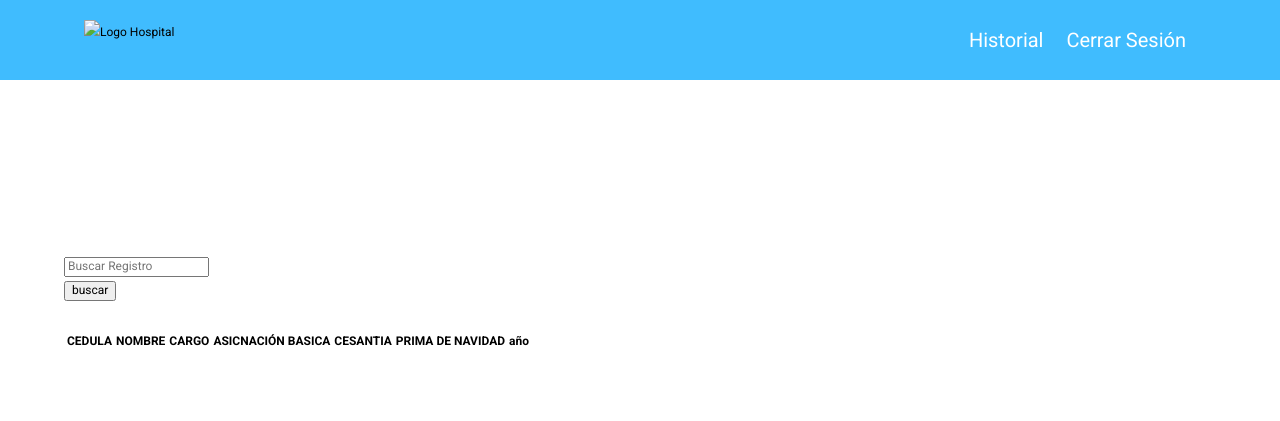
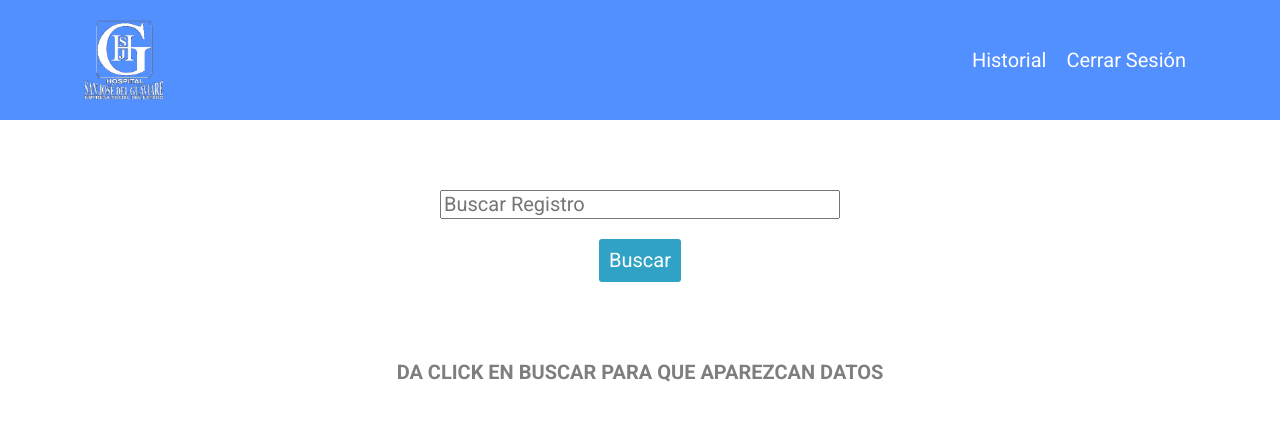
Before and after one commit to kevin-sarria/proyecto-yeison, a PHP site: page /index.php in a window 1280 px wide. Shown: the top 421 px of the page. Run offline with PHP 8.4, Linux system fonts and the light colour scheme; the visitor is signed in with stand-in values (Sample User, id 1); tables that the repository leaves empty hold one stand-in row (values such as "Sample post"); lists and menus that the app fills with data are empty.

Commit message:
avances en la parte de buscar registros en el index

```diff
--- a/controladores/c-autenticacion.php
+++ b/controladores/c-autenticacion.php
@@ -13,7 +13,7 @@
 
     if (($r->num_rows) == 1)
     {
-        session_start() ;
+        session_start();
 
         $_SESSION["login"]=$_POST["usuario"];
 
--- a/css/estilo.css
+++ b/css/estilo.css
@@ -1,7 +1,10 @@
 
 :root {
-    --colorBarra: #40BCFE;
+    --colorBarra: #528fff;
     --blanco: #FFFFFF;
+    --azulBoton: rgb(48, 162, 197);
+    --colorTitulos: #E74C3C;
+    --grisTextoMensaje: rgb(126, 126, 126);
 
     --fuenteParrafos: 'Roboto', sans-serif;
     --fuenteTitulos: 'Roboto Condensed', sans-serif;
@@ -88,7 +91,7 @@ h1, h2, h3, h4, h5, h6 {
 
 .contenedor {
     margin: 0 auto;
-    margin-top: 15rem;
+    margin-top: 2rem;
     max-width: 120rem;
     width: 90%;
 }
@@ -112,8 +115,112 @@ h1, h2, h3, h4, h5, h6 {
     max-width: 90%;
 }
 
-.contenedor__barra a {
+.contenedor__barra img {
+    max-width: 8rem;
+}
+
+.contenedor__barra nav {
+    display: flex;
+    align-items: center;
+}
+
+.contenedor__barra nav a {
     font-size: 2rem;
     margin: 0 1rem;
     color: var(--blanco);
 }
+
+
+
+/*----------------------------------------------------------------------------------------------*/
+/*----------------------------------------------------------------------------------------------*/
+/*----------------------------------------------------------------------------------------------*/
+
+
+/* Index */
+
+.centrar-flex {
+    display: flex;
+    justify-content: center;
+}
+
+.formulario {
+    padding: 3rem;
+}
+
+.formulario input[type="text"],
+.formulario button {
+    display: block;
+    margin: 2rem auto;
+}
+
+.formulario input[type="text"] {
+    font-size: 2rem;
+    width: 40rem;
+}
+
+.formulario button {
+    font-size: 2rem;
+    cursor: pointer;
+    background-color: var(--azulBoton);
+    color: var(--blanco);
+    padding: 1rem;
+    border: none;
+    border-radius: 0.3rem;
+}
+
+.formulario button:hover {
+    background-color: var(--colorBarra);
+    transition: all 0.3s ease-out;
+}
+
+
+/* Tabla */
+
+.mensaje {
+    position: absolute;
+    text-transform: uppercase;
+    color: var(--grisTextoMensaje);
+    font-weight: bold;
+    font-size: 2rem;
+}
+
+.tabla {
+    width: 120rem;
+}
+
+.tabla thead th {
+    color: var(--colorTitulos);
+    font-size: 1.5rem;
+}
+
+
+
+
+
+/*----------------------------------------------------------------------------------------------*/
+/*----------------------------------------------------------------------------------------------*/
+/*----------------------------------------------------------------------------------------------*/
+
+
+
+
+
+
+
+
+
+
+
+
+
+
+
+
+
+
+
+
+/*----------------------------------------------------------------------------------------------*/
+/*----------------------------------------------------------------------------------------------*/
+/*----------------------------------------------------------------------------------------------*/
--- a/index.php
+++ b/index.php
@@ -4,11 +4,11 @@
     // Iniciamos la sesión para saber si el usuario esta logueado o no.
     session_start();
 
+    // Importamos la conexión
+    include( "class/conexion.php" );
+
     // Importamos la cabecera
     include('./vistas/header.php');
-
-    // Importamos la conexión
-    include( "class/conexion.php" );
 
     // Importamos la tabla del historial
     include( "vistas/v-historial.php" );
--- a/vistas/buscar.php
+++ b/vistas/buscar.php
@@ -7,6 +7,10 @@ if(!isset($_POST['buscar'])){
     $_POST['buscar']= "";
 
     $buscar = $_POST['buscar'];
+
+    if($buscar == "") {
+        echo '<p class="mensaje">Da click en buscar para que aparezcan datos</p>';
+    }
 }
 
 $conexion = Conex::conectar();
--- a/vistas/header.php
+++ b/vistas/header.php
@@ -26,12 +26,14 @@
 
         <div class="contenedor__barra">
 
-            <img src="" alt="Logo Hospital">
+            <img src="/proyecto-yeison/img/logo.png" alt="Logo Hospital">
 
             <nav>
-                <?php !$_SESSION['login'] ? '<a href="#">Iniciar Sesión</a>' : '' ?>
-                <a href="#">Historial</a>
-                <a href="#">Cerrar Sesión</a>
+                <?php if(!isset($_SESSION['login'])) { echo "<a href='/proyecto-yeison/vistas/iniciar-sesión.php'>Iniciar Sesión</a>"; } ?>
+
+                <?php if(isset($_SESSION['login'])) { echo "<a href='#'>Historial</a>"; } ?>
+
+                <?php if(isset($_SESSION['login'])) { echo "<a href='#'>Cerrar Sesión</a>"; } ?>
             </nav>
         </div>
 
--- a/vistas/v-historial.php
+++ b/vistas/v-historial.php
@@ -1,69 +1,59 @@
-<body>
 
+<div class="centrar-flex">
+      <!--inicia formulario-->
+      <form action="" method="POST" class="formulario">
+            <!--ponemos un input para poner un cuadro de texto el cual nos cirvira para realizar la busqueda -->
+            <input type="text" id="buscar" name="buscar" placeholder="Buscar Registro" />
+            <!--cerramos input-->
+            <!--envia la información que se encuentra en el input para realisar la consulta en la base de datos con lo que se quiere buscar-->
+            <button>Buscar</button>
+            <!--fin de formulario-->
+</form>
+</div>
 
-       <br>
-       <!--inicia formulario-->
-	<form action="" method="POST">
+<div class="contenedor__tabla centrar-flex">
+      <!--iniciamos la creacion de la tabla-->
+      <table class="tabla">
 
-                  <div class="field" id="buscar">
-                        <!--ponemos un input para poner un cuadro de texto el cual nos cirvira para realizar la busqueda -->
-                        <input type="text" id="buscar" name= "buscar" placeholder="Buscar Registro"/>
-                        <!--cerramos input-->
-                  </div>
-                  <!--envia la información que se encuentra en el input para realisar la consulta en la base de datos con lo que se quiere buscar-->
-                  <button>buscar</button>
+            <?php
+                  if($_SERVER['REQUEST_METHOD'] === 'POST') {
+                     if( $_POST['buscar'] == '' ) {
 
-      </form>
-      <!--fin de formulario-->
-       <div class="container">
-            <div>
+                        echo '<p class="mensaje">Por favor ingrese información</p>';
 
+                        //if(!is_int($_POST['buscar'])) { echo 'no es entero'; };
 
-                  <!--iniciamos la creacion de la tabla-->
-                   <table class="table"    >
-
-                        <thead><br>
+                     }else if(!$_POST['buscar'] == '') {
+                        echo "<thead>
                      <th>CEDULA</th>
                      <th>NOMBRE</th>
                      <th>CARGO</th>
-                              <th>ASICNACIÓN BASICA</th>
+                     <th>ASIGNACIÓN BASICA</th>
                      <th>CESANTIA</th>
                      <th>PRIMA DE NAVIDAD</th>
-                              <th>año</th>
+                     <th>AÑO</th>
+                        </thead>";
 
+                     } else {
+                           exit;
+                     }
+                  }
+            ?>
 
-                        </thead>
             <!--se incluye la consulta e imprime en pantalla los datos buscados-->
             <?php
-
             include "buscar.php";
-                              while($row= mysqli_fetch_array($sql_query)){?>
-
+            while($row = mysqli_fetch_array($sql_query)) {
+            ?>
                   <tr>
-                              <td data-label="CEDULA:"><?=$row['CEDULA'] ?></td>
-                              <td data-label="NOMBRE:"><?=$row['NOMBRE']?></td>
-                              <td data-label="CARGO:"><?=$row['CARGO']?></td>
-                              <td data-label="SALARIO:"><?=$row['SALDO']?></td>
-                              <td data-label="CESANTIA:"><?=$row['CESANTIA']?></td>
-                              <td data-label="PRIMA:"><?=$row['PNAVIDAD']?></td>
-                              <td data-label="año:"><?=$row['fecha']?></td>
-                              <?php
-
-                         }?>
-
+                        <td data-label="CEDULA:"><?= $row['CEDULA'] ?></td>
+                        <td data-label="NOMBRE:"><?= $row['NOMBRE'] ?></td>
+                        <td data-label="CARGO:"><?= $row['CARGO'] ?></td>
+                        <td data-label="SALARIO:"><?= $row['SALDO'] ?></td>
+                        <td data-label="CESANTIA:"><?= $row['CESANTIA'] ?></td>
+                        <td data-label="PRIMA:"><?= $row['PNAVIDAD'] ?></td>
+                        <td data-label="año:"><?= $row['fecha'] ?></td>
+                  <?php } ?>
       </table>
       <!--finalizamos la creacion de la tabla-->
-                  <div class = "bs">
-                       <?php
-                       if ($sql_query->num_rows) {
-
-                       }
-                       ?>
 </div>
-            </div>
-      </div>
-
-
-</body>
-</html>
-<!--finalizamos linia de codigo-->
```
Also changed, not shown: img/logo.png (added). Lines whose indentation alone changed are shown as unchanged.
